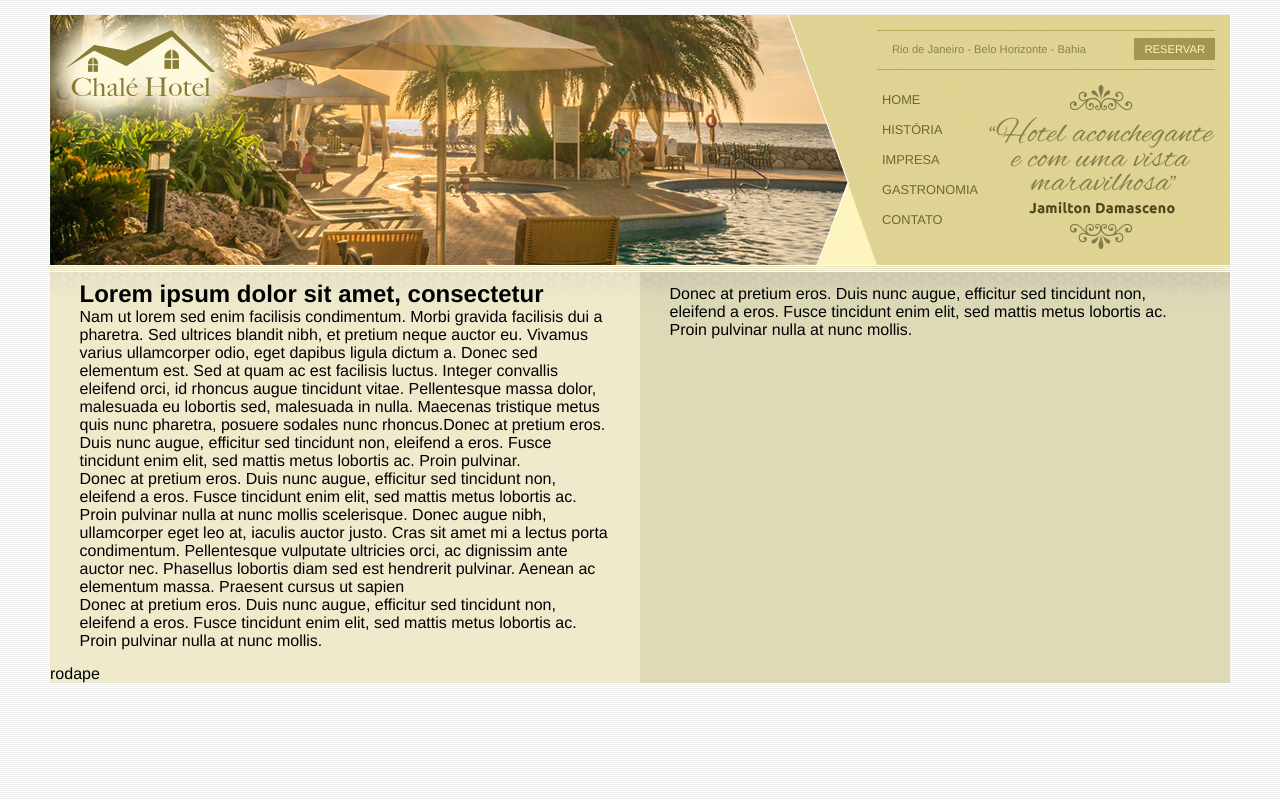
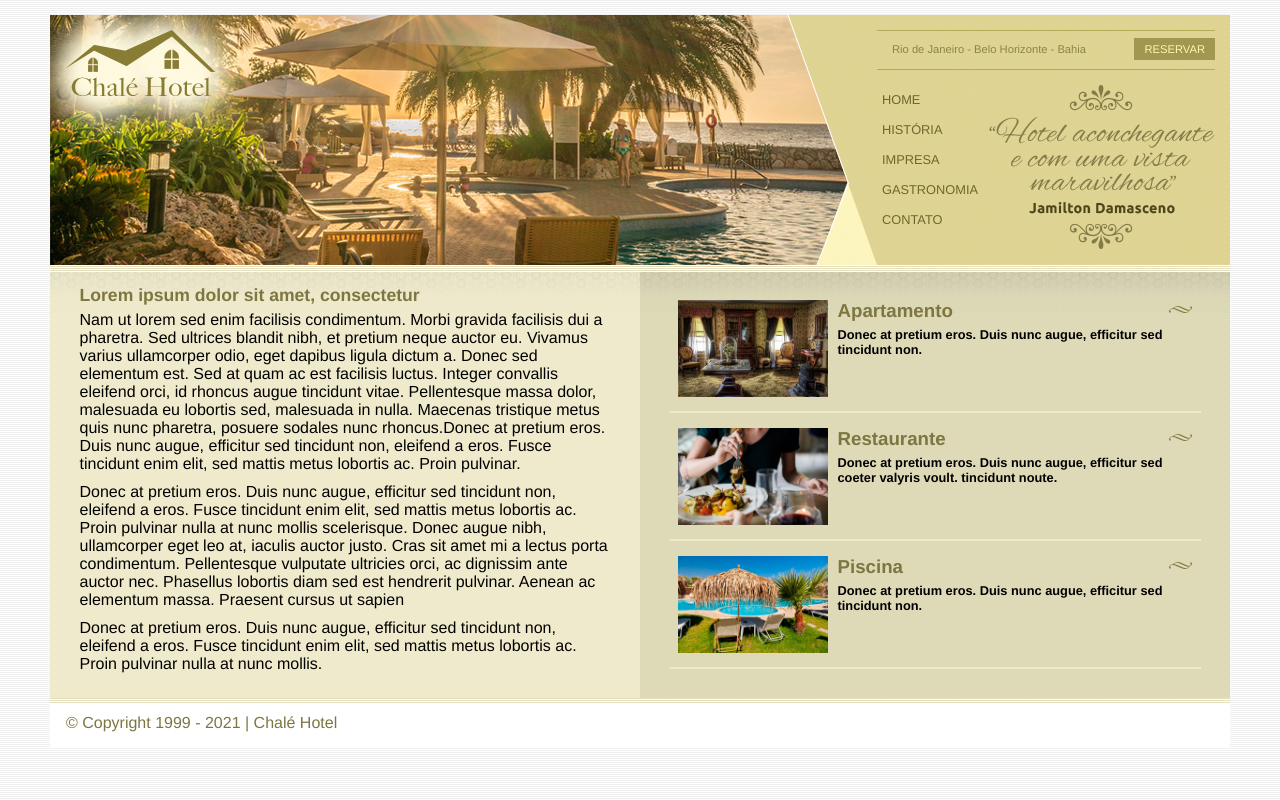
Before and after one commit to Danzix4/chaleHotel, a plain HTML site: page index.html in a window 1280 px wide. Drawn offline with Linux system fonts and the light colour scheme.

Commit message:
Projeto finalizado

```diff
--- a/css/estilo.css
+++ b/css/estilo.css
@@ -13,6 +13,15 @@ a{
 }
 ul{
     list-style: none;
+}
+h2{
+    color:#7d7640;
+    font-size: 1.1em;
+    padding: 5px 0px;
+}
+p{
+    font-size: 1em;
+    margin-bottom: 10px;
 }
 #container{
     background: #ede9cc url(../img/bg-container.png) top center repeat-y;
@@ -118,4 +127,34 @@ ul#navegacao a:hover{
 }
 #rodape{
     clear: both;
+    padding: 16px;
+    background: #fff url(../img/bg-rodape.png) repeat-x top;
+    color: #7d7640;
 }
+#conteudo-lateral li{
+    padding: 15px 8px;
+    border-bottom: 2px solid #ede9cc;
+    height: 6em;
+}
+#conteudo-lateral a{
+    font-weight: 700;
+
+}
+#conteudo-lateral img{
+    width: 150px;
+    float: left;
+    margin-right: 10px;
+}
+#conteudo-lateral h3{
+    color: #7d7640;
+    background: url(../img/ornamento.png) no-repeat top right;
+}
+#conteudo-lateral p{
+    margin-top: 5px;
+    font-size: 0.8em;
+    color: black;
+}
+#conteudo-lateral li:hover {
+    background:#f6f3d6 ;
+    cursor: pointer;
+}
--- a/index.html
+++ b/index.html
@@ -63,13 +63,37 @@
         </div>
         <div id="area-lateral">
             <div class="conteudo">
-                <p>
-                    Donec at pretium eros. Duis nunc augue, efficitur sed tincidunt non, eleifend a eros. Fusce tincidunt enim elit, sed mattis metus lobortis ac. Proin pulvinar nulla at nunc mollis.
-                </p>
+                <ul id="conteudo-lateral">
+                    <li>
+                        <a href="">
+                            <img src="img/apartamento.jpg" alt="apartamento">
+                            <h3>Apartamento</h3>
+                            <p>Donec at pretium eros. Duis nunc augue, efficitur sed tincidunt non.</p>
+                        </a>
+                    </li>
+                    <li>
+                        <a href="">
+                            <img src="img/restaurante.jpg" alt="apartamento">
+                            <h3>Restaurante</h3>
+                            <p>
+                                Donec at pretium eros. Duis nunc augue, efficitur sed coeter valyris voult. tincidunt noute.
+                            </p>
+                        </a>
+                    </li>
+                    <li>
+                        <a href="">
+                            <img src="img/piscina.jpg" alt="apartamento">
+                            <h3>Piscina</h3>
+                            <p>Donec at pretium eros. Duis nunc augue, efficitur sed tincidunt non.</p>
+                        </a>
+                    </li>
+                </ul>
             </div>
         </div>
         <div id="rodape">
-            rodape
+            <span>
+                &copy; Copyright 1999 - 2021 | Chalé Hotel
+            </span>
         </div>
     </div>
     <!--fim do container-->
```
